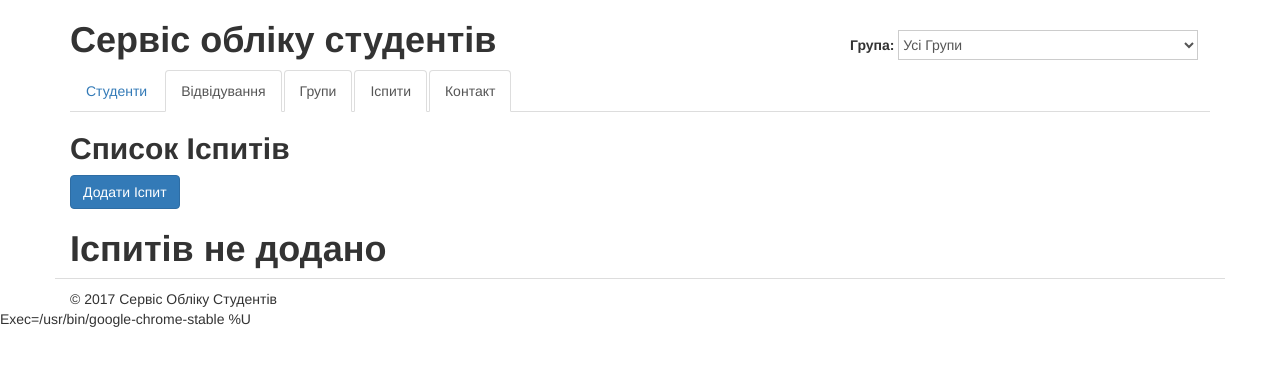
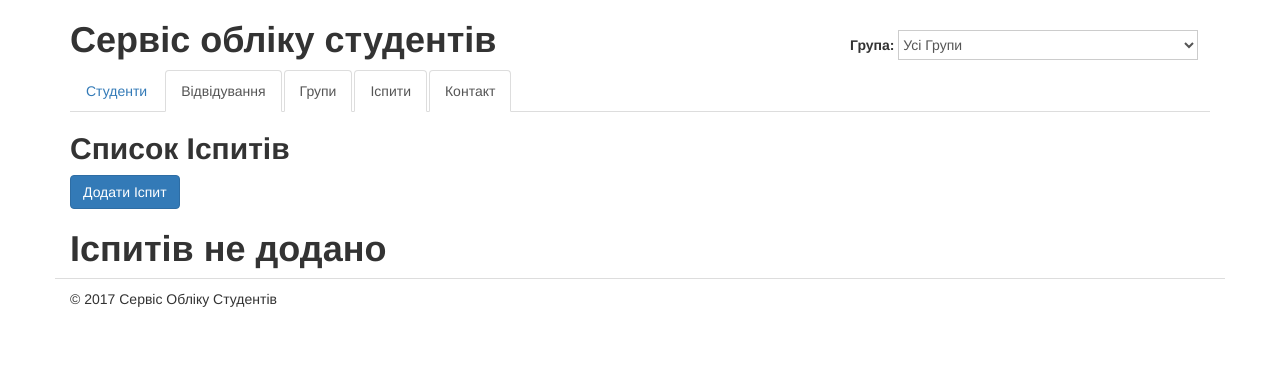
Before and after one commit to MaxRudiyk/students, a Django app: template students/templates/students/result.html in a window 1280 px wide. Shown: the top 370 px of the page. Run offline with Django 3.2, Linux system fonts and the light colour scheme; the template is opened without the code that fills it, so the values that code supplies are empty; some libraries are stand-ins or nearby versions.

Commit message:
change base.html

```diff
--- a/students/templates/students/base.html
+++ b/students/templates/students/base.html
@@ -87,4 +87,3 @@
         {% block extra_js %}{% endblock extra_js %}
     </body>
 </html>
-Exec=/usr/bin/google-chrome-stable %U
```
